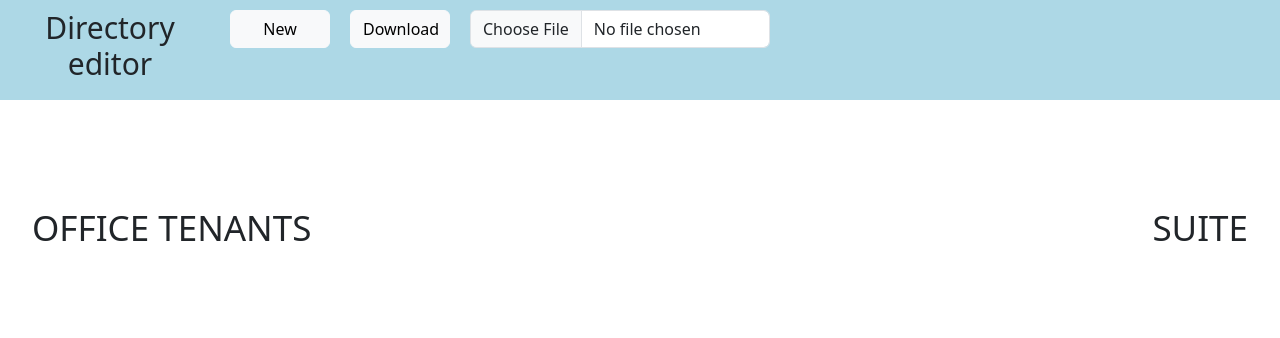
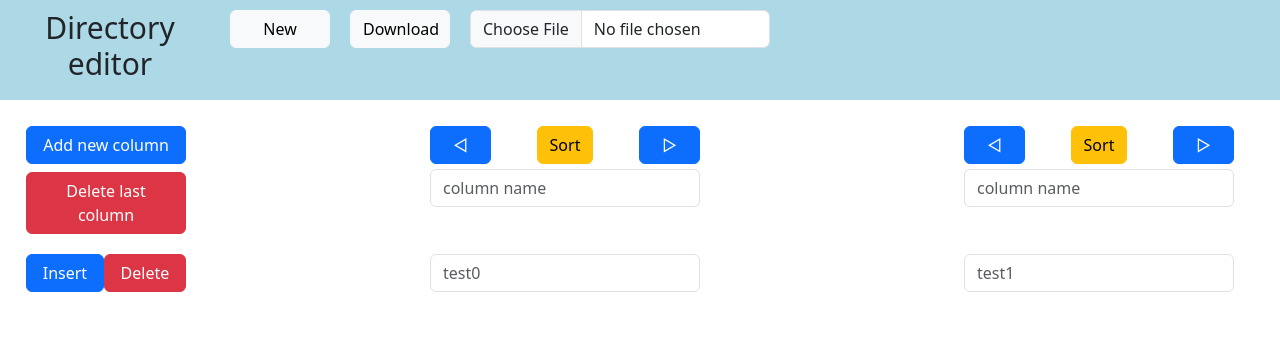
Before and after one commit to FlamelNi/Customizable-Directory-Editor, a website: page views/index.html in a window 1280 px wide. Drawn offline with nearby package versions, Linux system fonts and the light colour scheme.

Commit message:
basic bootstrap ui refined with buttons and inputs

```diff
--- a/js/index.js
+++ b/js/index.js
@@ -4,3 +4,32 @@ function testFunction() {
     console.log('test');
     // new zip.BlobReader(file);
 }
+
+directory_data = {
+    column_row: [],
+
+    /*
+    rows: [
+        ['', ''],
+        ['', ''],
+    ],
+    */
+   rows: [],
+
+}
+
+function get_HTML_column() {
+
+}
+
+function get_HTML_column_row() {
+
+}
+
+function get_HTML_row() {
+
+}
+
+function get_HTML_all_rows() {
+
+}
--- a/style/index.css
+++ b/style/index.css
@@ -11,3 +11,44 @@
 .top-menu-bar div {
     margin-right: 20px;
 }
+
+.input-row {
+  display: flex;                  /* establish flex container */
+  flex-direction: row;            /* default value; can be omitted */
+  flex-wrap: nowrap;              /* default value; can be omitted */
+  /* switched from default (flex-start, see below) */
+  justify-content: space-between;
+  /* background-color: lightblue; */
+  padding: 10px;
+}
+
+
+.row-function-col {
+  display: flex;                  /* establish flex container */
+  flex-direction: row;            /* default value; can be omitted */
+  flex-wrap: nowrap;              /* default value; can be omitted */
+  /* switched from default (flex-start, see below) */
+  justify-content: space-between;
+  /* background-color: lightblue; */
+}
+
+.col-function-row {
+  display: flex;                  /* establish flex container */
+  flex-direction: row;            /* default value; can be omitted */
+  flex-wrap: nowrap;              /* default value; can be omitted */
+  /* switched from default (flex-start, see below) */
+  justify-content: space-between;
+  padding: 0px;
+  /* background-color: lightblue; */
+}
+/* .col-function-row button {
+  flex-basis: 50px;
+  flex-grow: 1;
+} */
+
+.col {
+  max-width: 300px;
+  min-width: 150px;
+  margin-right: 5px;
+  flex-grow: 1;
+}
--- a/views/index.html
+++ b/views/index.html
@@ -40,13 +40,12 @@
         <input class="form-control" type="file" id="file-selector">
     </div>
 
-    <!-- <input class="file-selector-class" type="file" id="file-selector"> -->
+</div>
 
-</div>
 <div>
-    <div style="padding: 2em; margin: auto; align-self: center;">
+    <div style="padding: 1em; margin: auto; align-self: center;">
 
-
+<!--
 
         <div class="two-columns" style="margin-bottom: 25px; margin-top: 75px;">
             <div class="name float-left">
@@ -83,10 +82,61 @@
         </script>
 
 
+    </div> -->
+
+
+
+
+    <div style="">
+        <div class="input-row">
+            <div class="d-grid gap-2" style="min-width: 160px; max-width: 160px;">
+                <button class="btn btn-primary" style="flex-grow: 0.7" onclick=""> Add new column </button>
+                <button class="btn btn-danger" style="flex-grow: 0.7" onclick=""> Delete last column </button>
+            </div>
+
+            <div class="col">
+                <div class="col-function-row col" style="margin-bottom: 5px;">
+                    <button class="btn btn-primary" type="button" style="flex-grow: 0.2;">&#9665;</button>
+                    <div style="flex-basis: 15px;"></div>
+                    <button class="btn btn-warning" type="button" style="">Sort</button>
+                    <div style="flex-basis: 15px;"></div>
+                    <button class="btn btn-primary" type="button" style="flex-grow: 0.2">&#9655;</button>
+                </div>
+
+                <input class="form-control col" type="text" placeholder="column name">
+            </div>
+            <div class="col">
+                <div class="col-function-row col" style="margin-bottom: 5px;">
+                    <button class="btn btn-primary" type="button" style="flex-grow: 0.2;">&#9665;</button>
+                    <div style="flex-basis: 15px;"></div>
+                    <button class="btn btn-warning" type="button" style="">Sort</button>
+                    <div style="flex-basis: 15px;"></div>
+                    <button class="btn btn-primary" type="button" style="flex-grow: 0.2">&#9655;</button>
+                </div>
+
+                <input class="form-control col" type="text" placeholder="column name">
+            </div>
+
+        </div>
     </div>
 
-    <div style="width: 70vw; margin: auto; padding: 3em;">
+    <div style="">
+        <div class="input-row">
+            <div class="row-function-col" style="min-width: 160px; max-width: 160px;">
+                <button class="btn btn-primary" style="flex-grow: 0.7" onclick=""> Insert </button>
+                <button class="btn btn-danger" style="flex-grow: 0.7" onclick=""> Delete </button>
+            </div>
+
+            <div class="col">
+                <input class="form-control col" type="text" placeholder="test0">
+            </div>
+            <div class="col">
+                <input class="form-control col" type="text" placeholder="test1">
+            </div>
+
+        </div>
     </div>
+
 </div>
 
 
```
